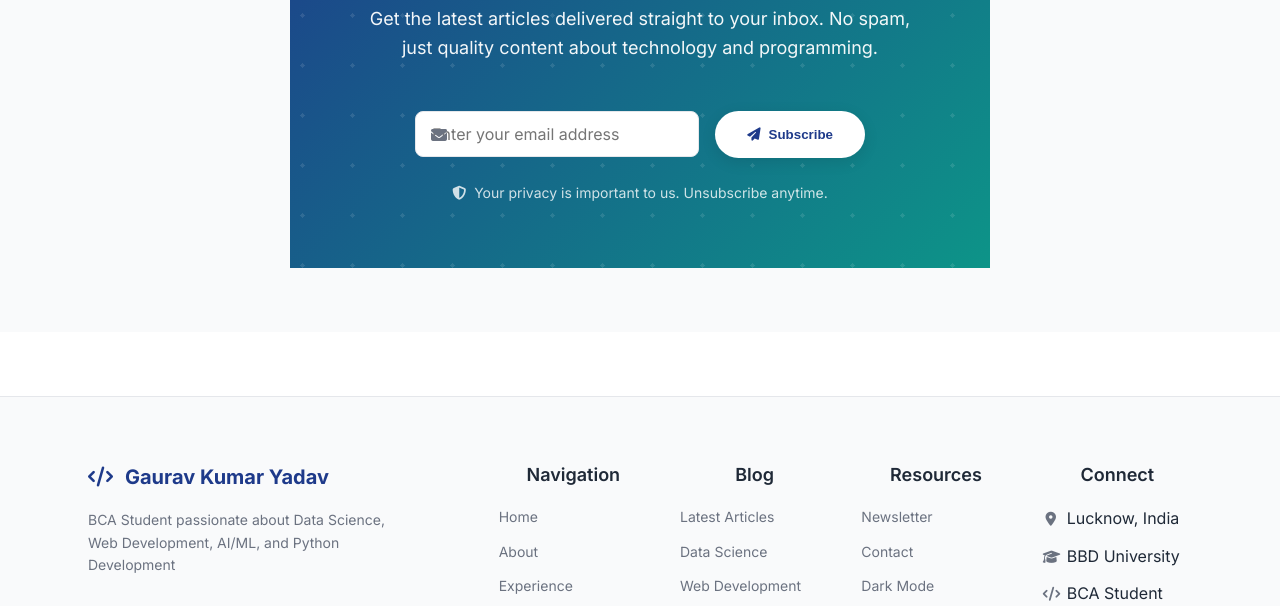
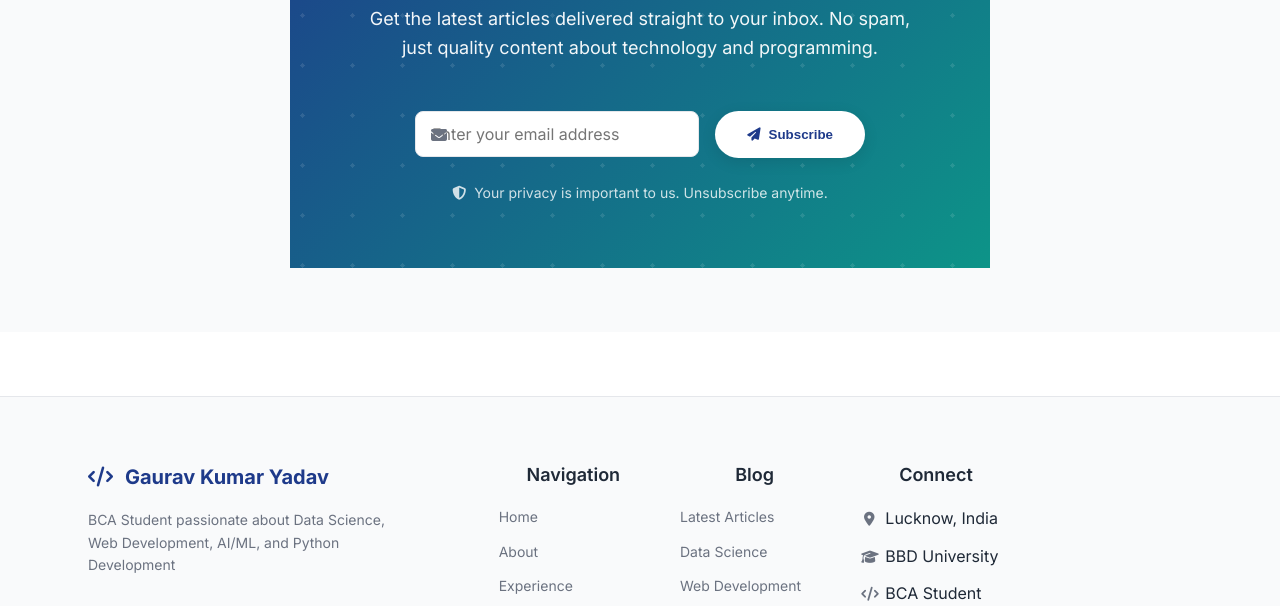
Before and after one commit to ggauravky/My-Portfolio-Website-, a plain HTML site: page blog.html in a window 1280 px wide. Shown: the part 2509-3115 px from the top of the page. Drawn offline with Linux system fonts and the light colour scheme.

Commit message:
update blog page

```diff
--- a/blog.html
+++ b/blog.html
@@ -311,14 +311,7 @@
                             </ul>
                         </div>
 
-                        <div class="footer-section">
-                            <h4>Resources</h4>
-                            <ul>
-                                <li><a href="#newsletter">Newsletter</a></li>
-                                <li><a href="index.html#contact">Contact</a></li>
-                                <li><a href="#" onclick="document.getElementById('theme-toggle').click(); return false;">Dark Mode</a></li>
-                            </ul>
-                        </div>
+
 
                         <div class="footer-section">
                             <h4>Connect</h4>
```
